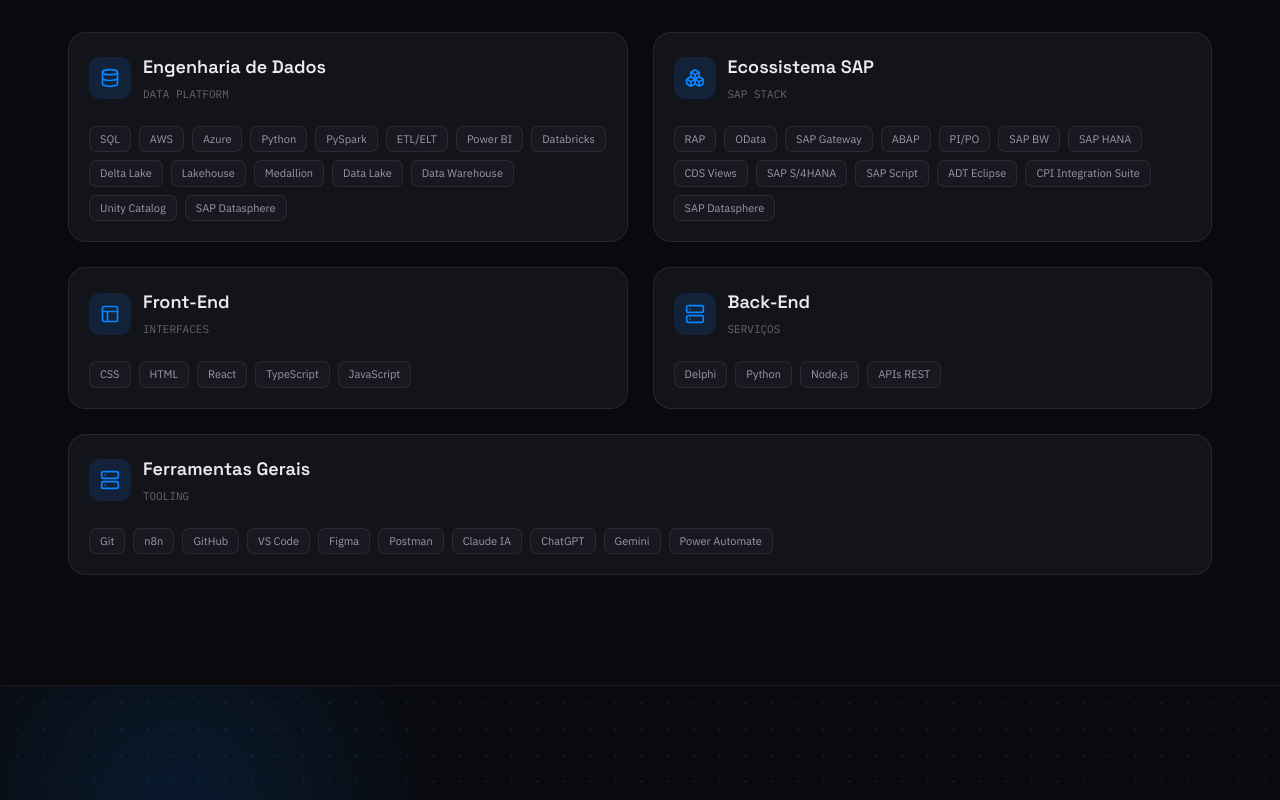
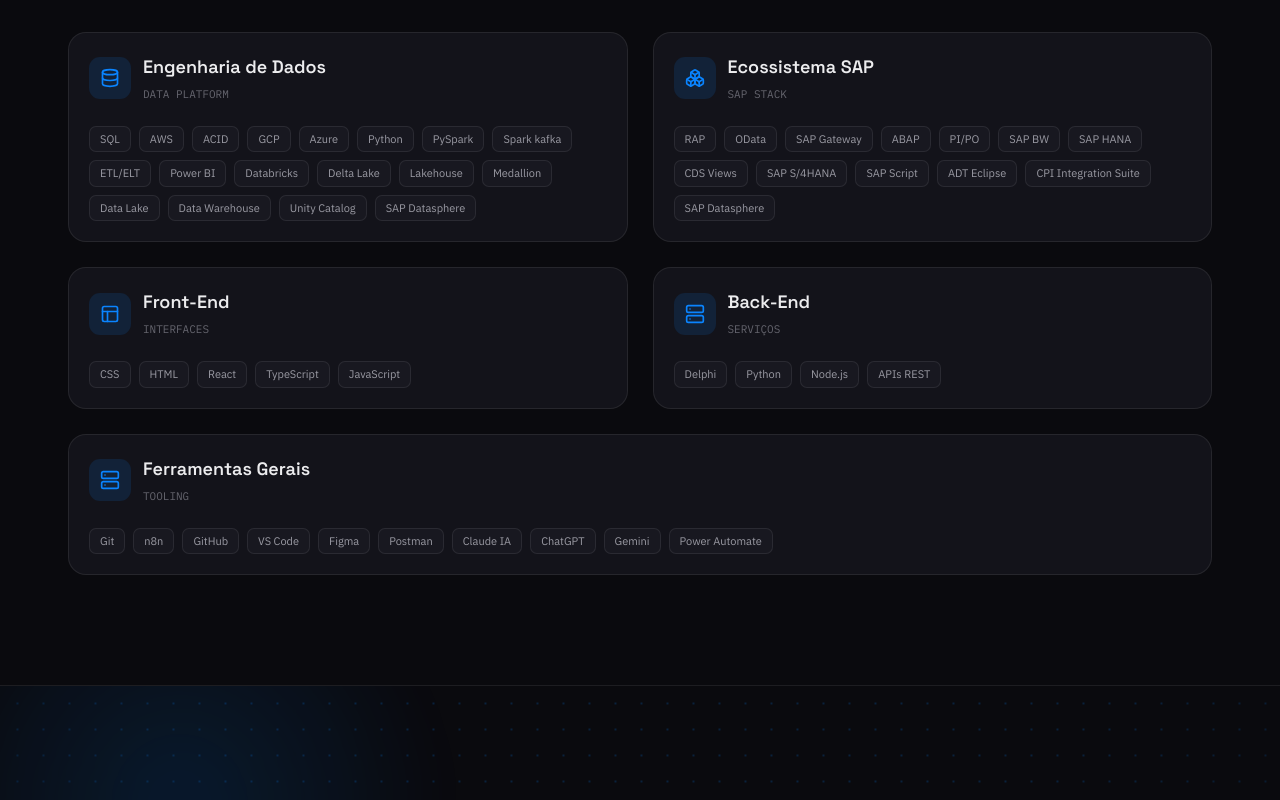
Before and after one commit to CarlosVarao/new_portfolio, a React (Vite) app: page / in a window 1280 px wide. Shown: the part 2820-3620 px from the top of the page. Built offline with nearby package versions, Linux system fonts and the light colour scheme; no server answers.

Commit message:
Add certificado de intruducao a eng dados e ajustes nas tag de skil end dados

```diff
--- a/src/data/education.ts
+++ b/src/data/education.ts
@@ -17,6 +17,10 @@ export const education: Education[] = [
     institution: "Alura",
     type: "DADOS",
     courses: [
+      {
+        title: "Engenharia de Dados: Introdução à Engenharia de Dados",
+        link: "https://cursos.alura.com.br/certificate/7a613da4-040b-4aff-976b-a771921d86e7",
+      },
       {
         title: "Python para Dados: primeiros passos",
         link: "https://cursos.alura.com.br/certificate/4dddfe12-5ad7-4145-b15a-2a0a6089c274",
--- a/src/data/skills.ts
+++ b/src/data/skills.ts
@@ -9,9 +9,12 @@ export const skillGroups: SkillGroup[] = [
     items: [
       "SQL",
       "AWS",
+      "ACID",
+      "GCP",
       "Azure",
       "Python",
       "PySpark",
+      "Spark kafka",
       "ETL/ELT",
       "Power BI",
       "Databricks",
```
